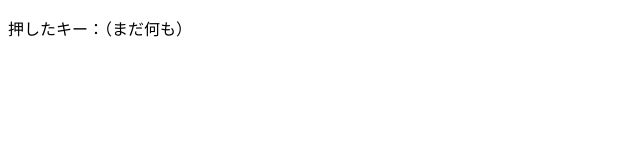
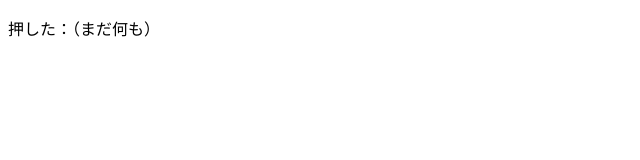
Before and after one commit to dondenden/sample-education-system, a plain HTML site: page sample4.html in a window 1280 px wide. Shown: the full height of the page, 0-640 px from the left. Drawn offline with Linux system fonts and the light colour scheme.

Commit message:
押したに変更

```diff
--- a/sample4.html
+++ b/sample4.html
@@ -5,7 +5,7 @@
   <title>spanとidの例</title>
 </head>
 <body>
-  <p>押したキー：<span id="moji">（まだ何も）</span></p>
+  <p>押した：<span id="moji">（まだ何も）</span></p>
 
   <script>
     document.addEventListener("keydown", (event) => {
```
